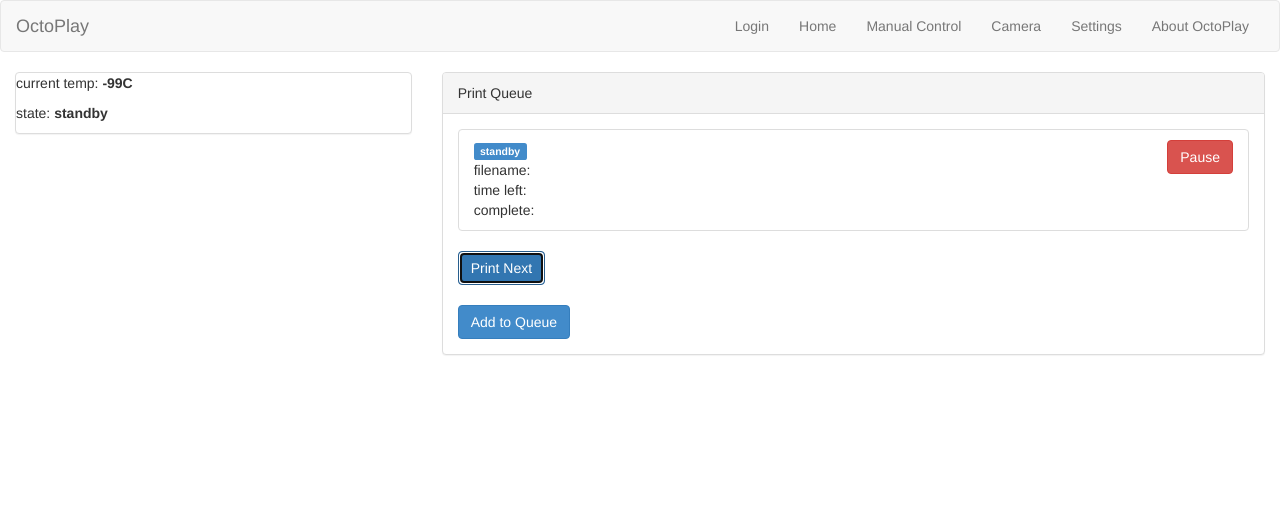
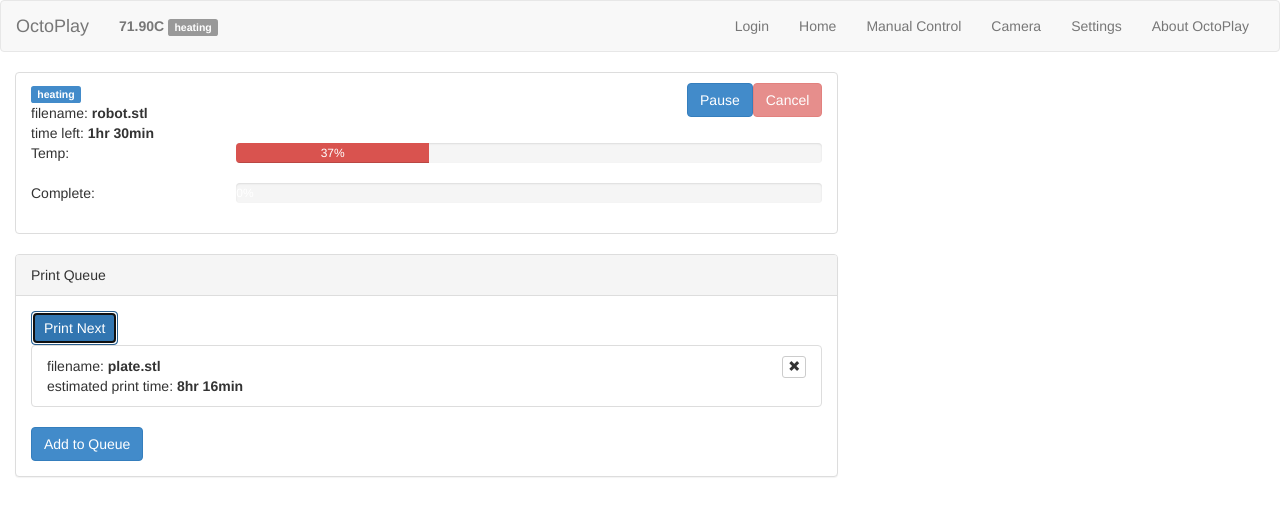
Before and after one commit to joshmarinacci/josherprint, a website: page index.html in a window 1280 px wide. Both pictures are taken after a click on the button "Print Next". Drawn offline with Linux system fonts and the light colour scheme; no server answers.

Commit message:
updated html interface

```diff
--- a/index.html
+++ b/index.html
@@ -139,7 +139,12 @@
                 <span class="icon-bar"></span>
             </button>
             <span class="navbar-brand">OctoPlay</span>
+            <p class='navbar-text'>
+                <b class='sidebar-status-temp'>-99C</b> <b class='sidebar-status-state label label-default'>standby</b>
+            </p>
+
         </div>
+
 
         <div class="collapse navbar-collapse" id="navdown">
 
@@ -163,16 +168,48 @@
     <div class='row'>
 
 <!-- ========= SIDEBAR =========== -->
+<!--
 <div class='col-md-4'>
     <div class='panel panel-default'>
-        <p>current temp: <b id='sidebar-status-temp'>-99C</b></p>
-        <p>state: <b id='sidebar-status-state'>standby</b></p>
+        <p>current temp: <b class='sidebar-status-temp'>-99C</b></p>
+        <p>state: <b class='sidebar-status-state'>standby</b></p>
+    </div>
+</div>
+-->
+
+        <div class='col-md-8'>
+
+<div class='row'>
+    <div class='col-md-12'>
+<ul class='list-group' id='print-current'>
+    <li class='list-group-item'>
+        <button id='cancel-print' class='btn btn-danger pull-right' disabled>Cancel</button>
+        <button id='pause-print' class='btn btn-primary pull-right' disabled>Pause</button>
+        <span class='label label-primary state'>foo</span><br/>
+        filename: <b class='filename'>Awesome.stl</b><br/>
+        time left: <b class='timeleft'>8hrs 2min</b><br/>
+
+        <div class='row'>
+            <div class='col-xs-3'>Temp:</div>
+            <div class='col-xs-9'>
+                <div class='progress'>
+                    <div class='progress-bar temp-bar progress-bar-danger' role='progressbar' style='width:0%;'>0%</div>
+                </div>
             </div>
         </div>
 
-
-        <div class='col-md-8'>
-
+        <div class='row'>
+            <div class='col-xs-3'>Complete:</div>
+            <div class='col-xs-9'>
+                <div class='progress'>
+                    <div class='progress-bar print-bar' role='progressbar' style='width:0%;'>0%</div>
+                </div>
+            </div>
+        </div>
+    </li>
+</ul>
+    </div>
+</div>
 
 <div class='row mode-panel' id='main-panel'>
     <div class='col-md-12'>
@@ -180,15 +217,6 @@
             <div class='panel-heading'>Print Queue</div>
             <div class='panel-body'>
 
-                <ul class='list-group' id='print-current'>
-                    <li class='list-group-item'>
-                        <button id='pause-print' class='btn btn-danger pull-right'>Pause</button>
-                        <span class='label label-primary state'>foo</span><br/>
-                        filename: <b class='filename'>Awesome.stl</b><br/>
-                        time left: <b class='timeleft'>8hrs 2min</b><br/>
-                        complete:  <b class='complete'>68%</b><br/>
-                    </li>
-                </ul>
 
                 <button id='print-next' class='btn btn-primary'>Print Next</button>
 
@@ -382,7 +410,7 @@
     <script src="js/bootstrap.min.js"></script>
 
 <script type='text/javascript'>
-var LIVE = true;
+var LIVE = false;
 
 function toggle(id) {
     return function(e) {
@@ -405,7 +433,7 @@
     $("#manual-status-y").text(STATUS.y+'mm');
     $("#manual-status-z").text(STATUS.z+'mm');
     $("#manual-status-temp").text(STATUS.temp+"C");
-    $("#sidebar-status-temp").text(STATUS.temp+"C");
+    $(".sidebar-status-temp").text(STATUS.temp+"C");
 }
 
 function move(name,val) {
@@ -442,7 +470,7 @@
             }
             console.log("got a message",mess);
             if(mess.type == 'state') {
-                $("#sidebar-status-state").text(mess.value);
+                $(".sidebar-status-state").text(mess.value);
                 $("#print-current .state").text(mess.value);
             }
         }
@@ -599,27 +627,59 @@
     printNext: function() {
         console.log("pretending to print the next one");
         server.current_print = server.print_queue.shift();
+        $("#pause-print").removeAttr('disabled');
+//        <button id='pause-print' class='btn btn-danger pull-right' disabled>Cancel</button>
+//        <button id='cancel-print' class='btn btn-primary pull-right' disabled>Pause</button>
+
         server.current_print.percent = 0;
         server.getPrintQueue();
+        setTimeout(simulateHeating,1000);
+    },
+
+}
+
+$("#pause-print").click(function() {
+    if(server.current_print.state == 'printing') {
+        server.current_print.state = 'paused';
+        $("#pause-print").text("resume");
+        $("#cancel-print").removeAttr('disabled');
+    } else {
+        server.current_print.state = 'printing';
+        $("#pause-print").text("pause");
+        $("#cancel-print").attr('disabled','disabled');
+    }
+})
+
+function simulateHeating() {
     server.current_print.state = 'heating';
+    STATUS.temp = 25;
     updateCurrentStatus(server.current_print);
 
-        setTimeout(function(){
+    var id = setInterval(function() {
+        STATUS.temp += 6.7;
+        updateCurrentStatus(server.current_print);
+        if(STATUS.temp >= 195) {
+            clearInterval(id);
+            simulatePrinting();
+        }
+    },250);
+}
+
+function simulatePrinting() {
+    server.current_print.state = 'printing';
+    STATUS.temp = 195;
+    updateCurrentStatus(server.current_print);
     var id = setInterval(function() {
         server.current_print.percent +=5;
-                server.current_print.state = 'printing';
         updateCurrentStatus(server.current_print);
-
         if(server.current_print.percent >= 100) {
             clearInterval(id);
             server.current_print.state = 'done!';
+            $("#pause-print").text('reprint');
+            $("#cancel-print").attr('disabled','disabled');
             updateCurrentStatus(server.current_print);
         }
     },250);
-
-        },2000);
-    },
-
 }
 
 function updateCurrentStatus(current) {
@@ -627,6 +687,15 @@
     $("#print-current .filename").text(current.name);
     $("#print-current .timeleft").text(current.eta);
     $("#print-current .complete").text(current.percent+"%");
+
+    var printper = current.percent+"%";
+    $("#print-current .print-bar").css('width',printper);
+    $("#print-current .print-bar").text(printper);
+    var tempper = ((STATUS.temp/195.0)*100).toFixed(0) + "%";
+    $("#print-current .temp-bar").css('width',tempper);
+    $("#print-current .temp-bar").text(tempper);
+    $(".sidebar-status-state").text(current.state);
+    $(".sidebar-status-temp").text(STATUS.temp.toFixed(2)+"C");
 }
 
 
```
Lines whose indentation alone changed are shown as unchanged.
